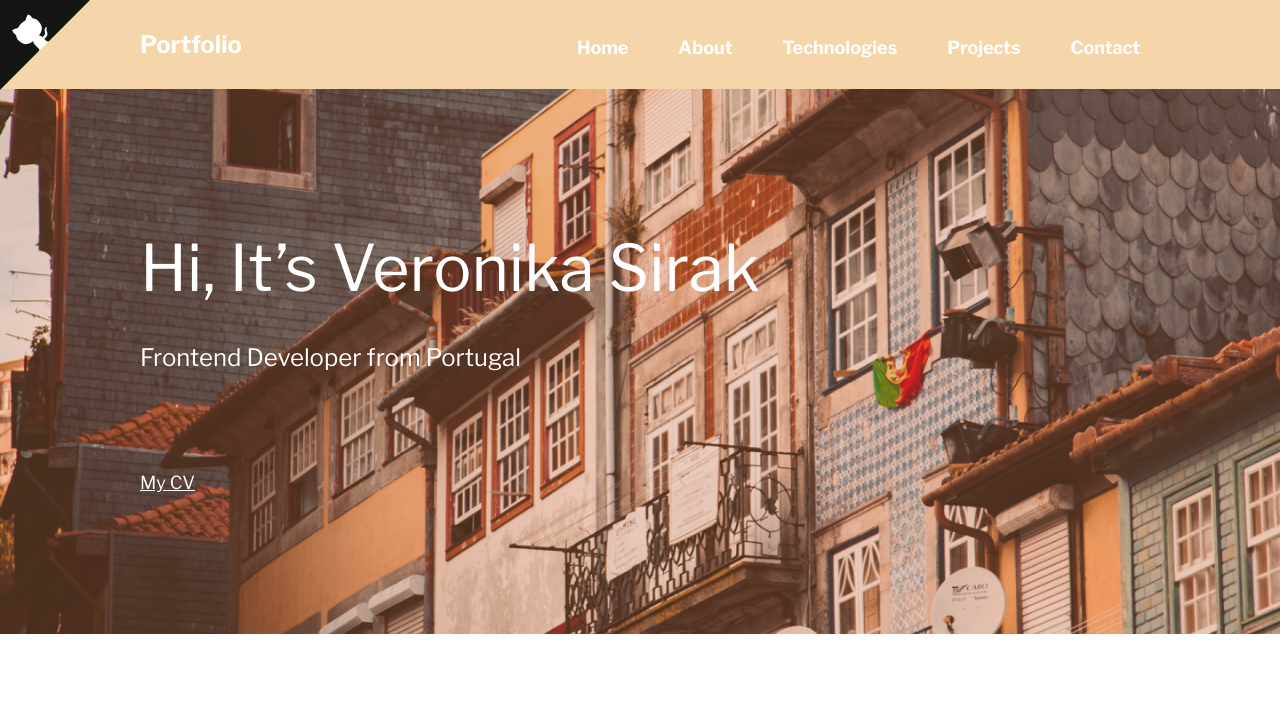
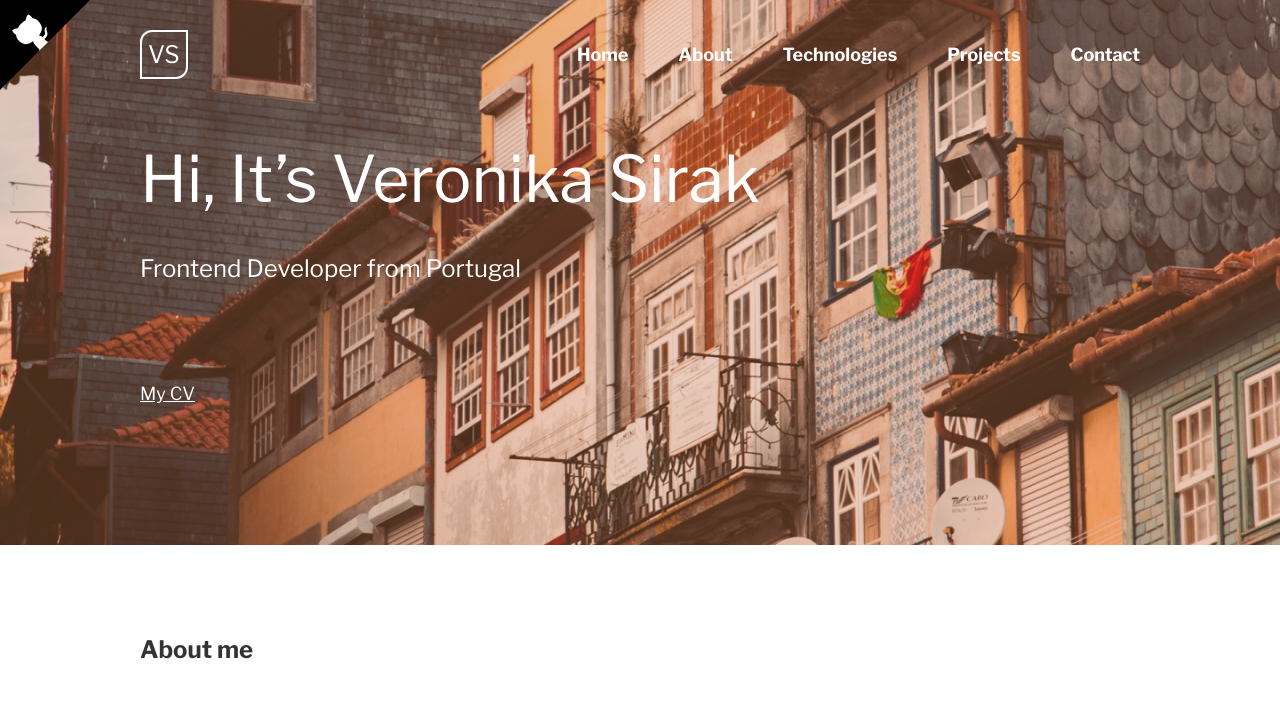
Before and after one commit to nika-sirak/portfolio, a website built with Parcel: page src/index.html in a window 1280 px wide. Shown: the top 721 px of the page. Built offline with nearby package versions, Linux system fonts and the light colour scheme.

Commit message:
create logo

```diff
--- a/src/index.html
+++ b/src/index.html
@@ -24,7 +24,7 @@
         height="90"
         viewBox="0 0 250 250"
         style="
-          fill: #151513;
+          fill: #000;
           color: #fff;
           position: absolute;
           top: 0;
@@ -46,8 +46,9 @@
           d="M115.0,115.0 C114.9,115.1 118.7,116.5 119.8,115.4 L133.7,101.6 C136.9,99.2 139.9,98.4 142.2,98.6 C133.8,88.0 127.5,74.4 143.8,58.0 C148.5,53.4 154.0,51.2 159.7,51.0 C160.3,49.4 163.2,43.6 171.4,40.1 C171.4,40.1 176.1,42.5 178.8,56.2 C183.1,58.6 187.2,61.8 190.9,65.4 C194.5,69.0 197.7,73.2 200.1,77.6 C213.8,80.2 216.3,84.9 216.3,84.9 C212.7,93.1 206.9,96.0 205.4,96.6 C205.1,102.4 203.0,107.8 198.3,112.5 C181.9,128.9 168.3,122.5 157.7,114.1 C157.9,116.9 156.7,120.9 152.7,124.9 L141.0,136.5 C139.8,137.7 141.6,141.9 141.8,141.8 Z"
           fill="currentColor"
           class="octo-body"
-        ></path></svg
-      ><style>
+        ></path>
+      </svg>
+      <style>
         .github-corner:hover .octo-arm {
           animation: octocat-wave 560ms ease-in-out;
         }
@@ -77,7 +78,7 @@
     >
     <header class="header">
       <div class="container header-container">
-        <p class="logo">Portfolio</p>
+        <p class="logo">VS</p>
         <nav class="nav">
           <ul class="nav-list">
             <li class="nav-list-item">
@@ -100,7 +101,7 @@
       </div>
     </header>
     <main>
-      <section class="hero">
+      <section class="hero" id="hero">
         <div class="container">
           <h1 class="hero-title">Hi, It’s Veronika Sirak</h1>
           <p class="hero-subtitle">Frontend Developer from Portugal</p>
--- a/src/scss/components/_logo.scss
+++ b/src/scss/components/_logo.scss
@@ -2,6 +2,9 @@
 
 .logo {
   margin-right: auto;
-  @include m.font(24px, 700, 29px);
+  padding: 8px 6px;
+  @include m.font(24px, 400, 29px);
   color: var(--white-text-color);
+  border: 2px solid var(--white-text-color);
+  border-radius: 12px 0;
 }
--- a/src/scss/layout/_header.scss
+++ b/src/scss/layout/_header.scss
@@ -1,14 +1,19 @@
 @use "../utils/mixins" as m;
 
 .header {
+  width: 100%;
+  position: absolute;
+  top: 0;
+  left: 0;
   padding-top: 30px;
   padding-bottom: 30px;
-  background-color: var(--second-text-color);
+  // background-color: var(--second-text-color);
+  // background-color: transparent;
 }
 
 .header-container {
   display: flex;
-  align-items: flex-end;
+  align-items: center;
 }
 
 .nav-list {
@@ -20,7 +25,7 @@
   @include m.font(18px, 700, 22px);
   color: var(--white-text-color);
 
-  transition: color 1000ms linear;
+  transition: color 500ms cubic-bezier(0.4, 0, 0.2, 1);
   &:hover,
   &:focus {
     color: var(--hover-color);
--- a/src/scss/layout/_hero.scss
+++ b/src/scss/layout/_hero.scss
@@ -4,6 +4,7 @@
   padding-top: 140px;
   padding-bottom: 140px;
 
+  background-color: var(--background-color);
   color: var(--white-text-color);
   background-color: var(--second-text-color);
   background-image: linear-gradient(
```
